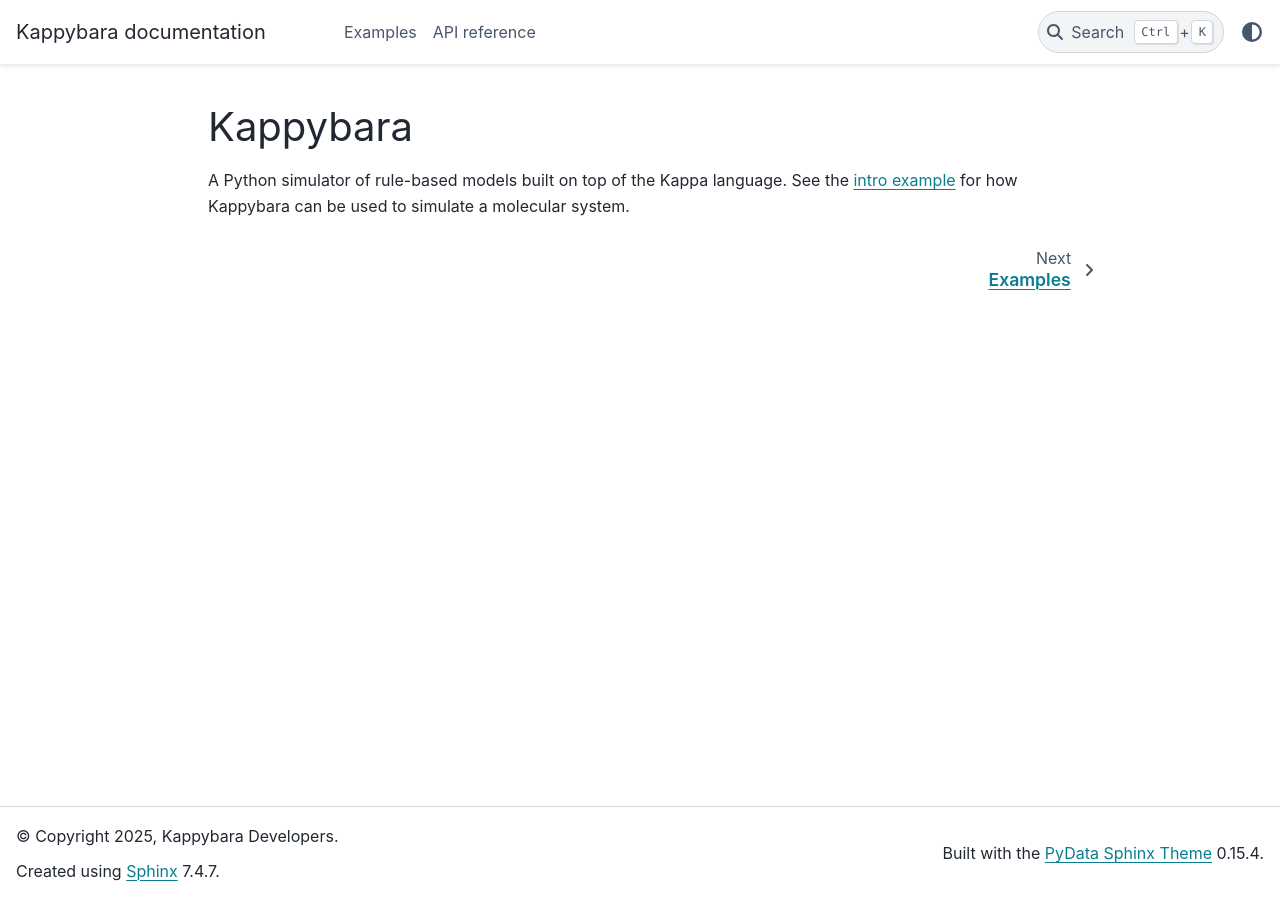
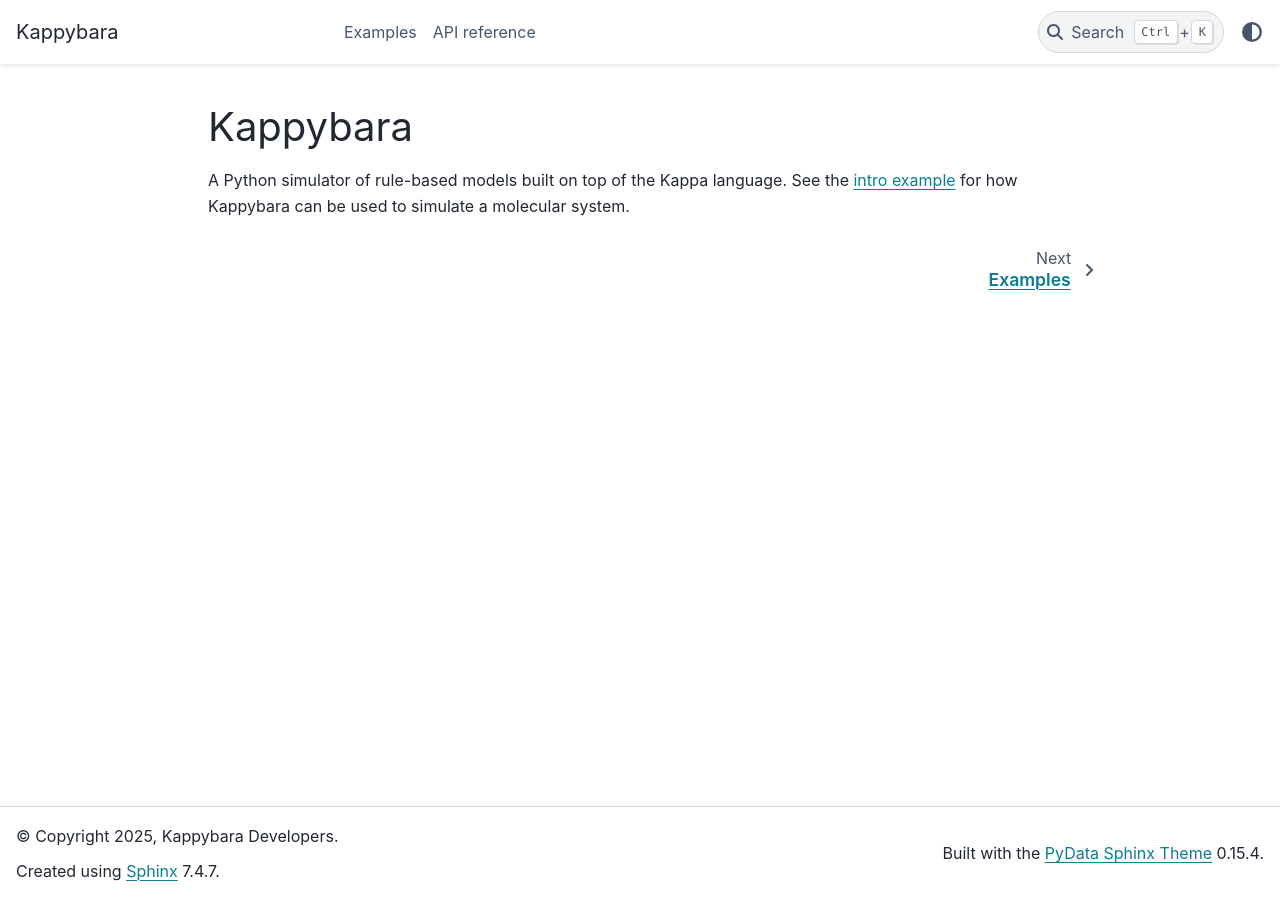
Before and after one commit to berkalpay/kappybara, a Sphinx documentation site: the page built from docs/source/index.rst, in a window 1280 px wide. Built offline with Sphinx 7.4.7 and the PyData theme 0.15.4, drawn with Linux system fonts in a browser that asks for light colours.

Commit message:
docs: shorten title

```diff
--- a/docs/source/conf.py
+++ b/docs/source/conf.py
@@ -37,3 +37,4 @@ napoleon_google_docstring = True
 html_theme = "pydata_sphinx_theme"
 html_theme_options = {"secondary_sidebar_items": []}
 html_static_path = ["_static"]
+html_title = "Kappybara"
```
